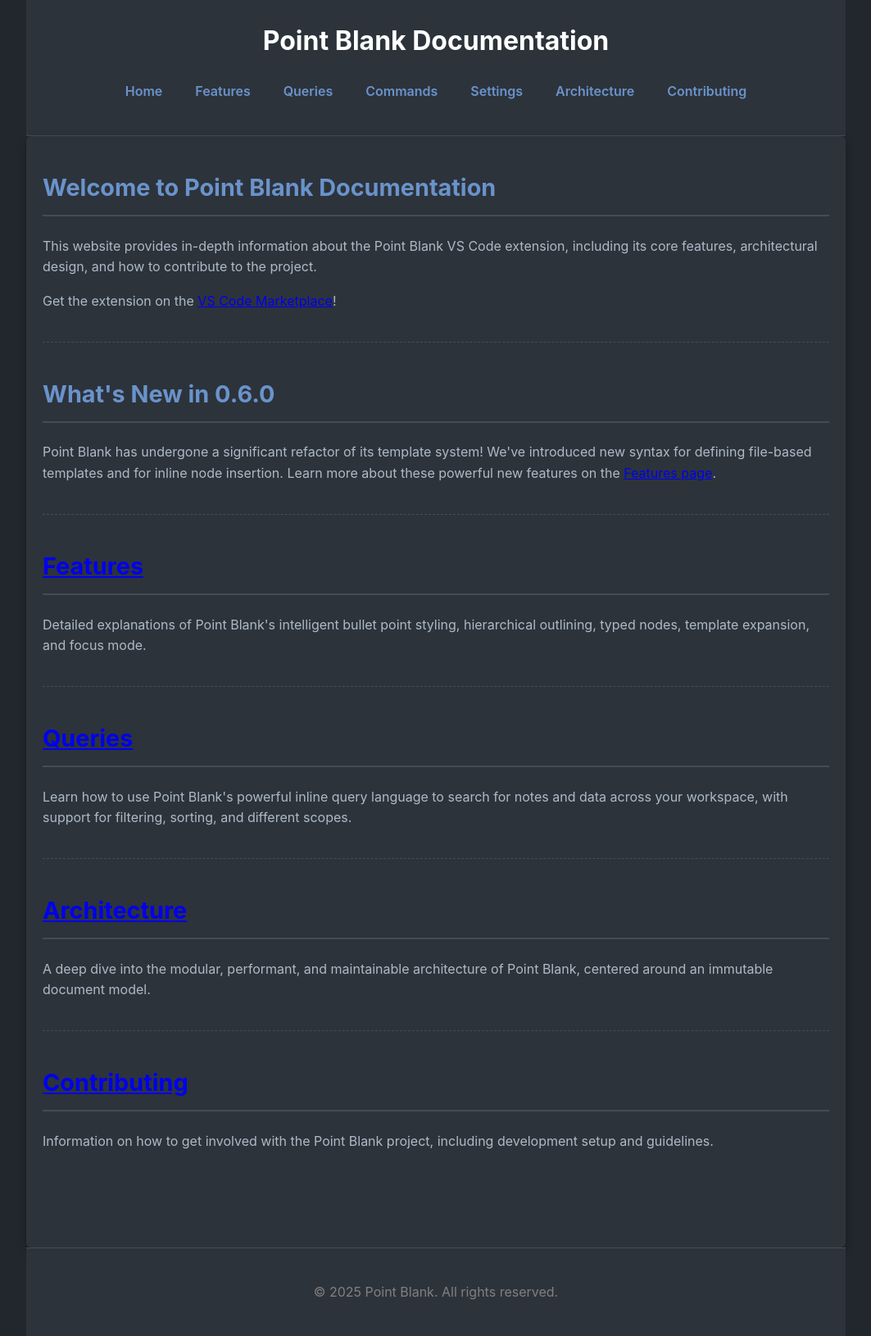
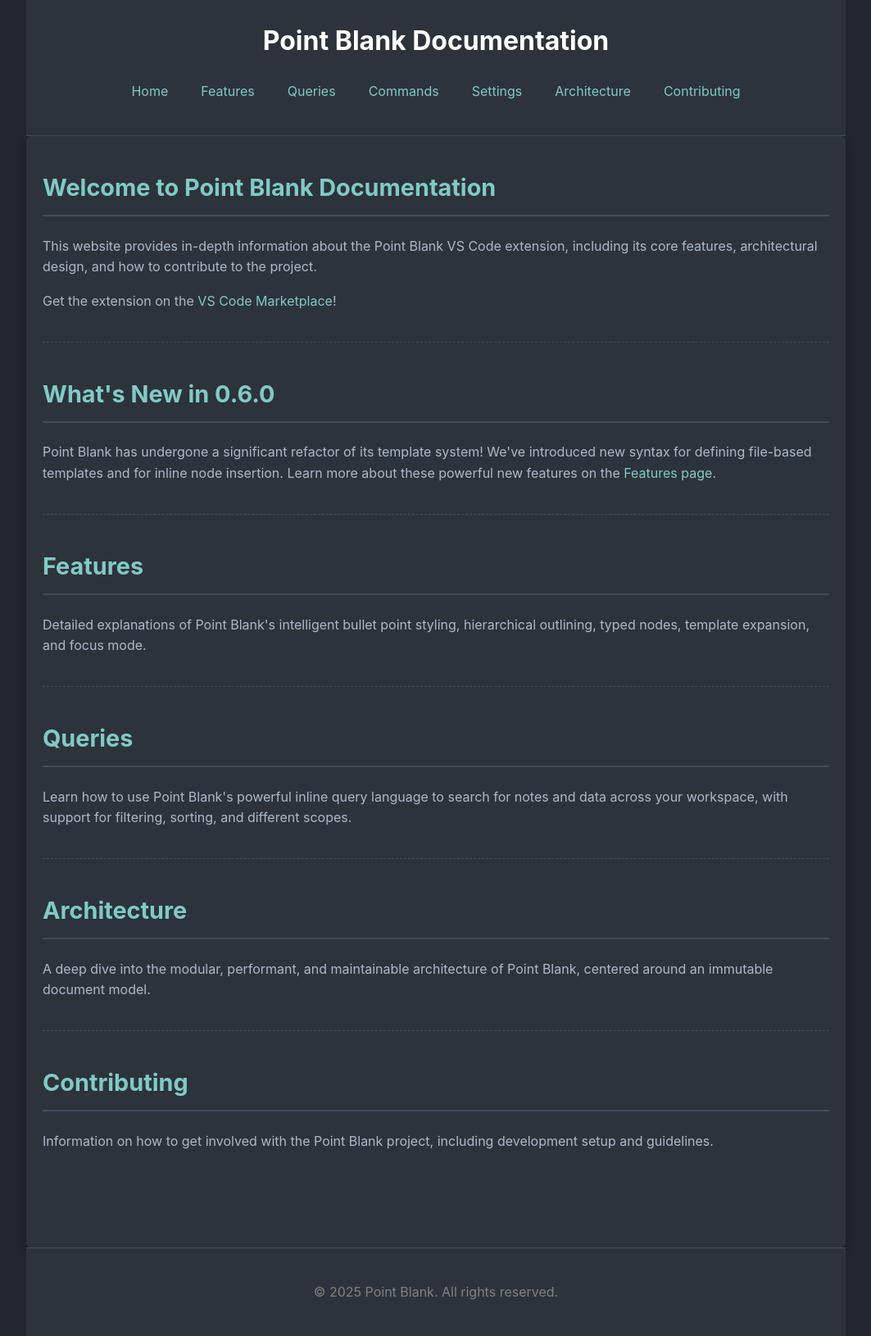
Before and after one commit to ryanncode/point-blank, a Jekyll site: the page built from docs/index.html, in a window 1280 px wide. Shown: the whole page at 82% size, without its empty margins (108-1171 px from the left). Built offline with Jekyll 4.4.1, drawn with Linux system fonts in a browser that asks for light colours; a script that is not in the unit is left out.

Commit message:
link colors

```diff
--- a/docs/assets/css/style.scss
+++ b/docs/assets/css/style.scss
@@ -4,7 +4,8 @@
 :root {
     --background-color: #22272e; /* Dark background */
     --text-color: #adbac7; /* Light grey text */
-    --primary-color: #6a93cb; /* Softer blue for links/accents */
+    --primary-color: #80cbc4; /* Light teal for links/accents */
+    --hover-color: #b2dfdb; /* Lighter teal for hover */
     --secondary-text-color: #808080; /* Blockquote/secondary text */
     --border-color: #444c56; /* Subtle border for elements */
     --header-bg: #2d333b; /* Slightly lighter dark for header */
@@ -45,16 +46,6 @@
     margin: 0 20px;
 }
 
-nav ul li a {
-    color: var(--primary-color);
-    text-decoration: none;
-    font-weight: 600;
-    transition: color 0.3s ease;
-}
-
-nav ul li a:hover {
-    color: #9ec2f0; /* Even lighter blue on hover */
-}
 
 main {
     padding: 40px 20px;
@@ -103,6 +94,17 @@
     padding: 0.2em 0.4em;
 }
 
+/* Global link styles for readability */
+a, a:visited {
+    color: var(--primary-color);
+    text-decoration: none;
+}
+
+a:hover {
+    text-decoration: underline;
+    color: var(--hover-color);
+}
+
 footer {
     text-align: center;
     padding: 25px;
```
